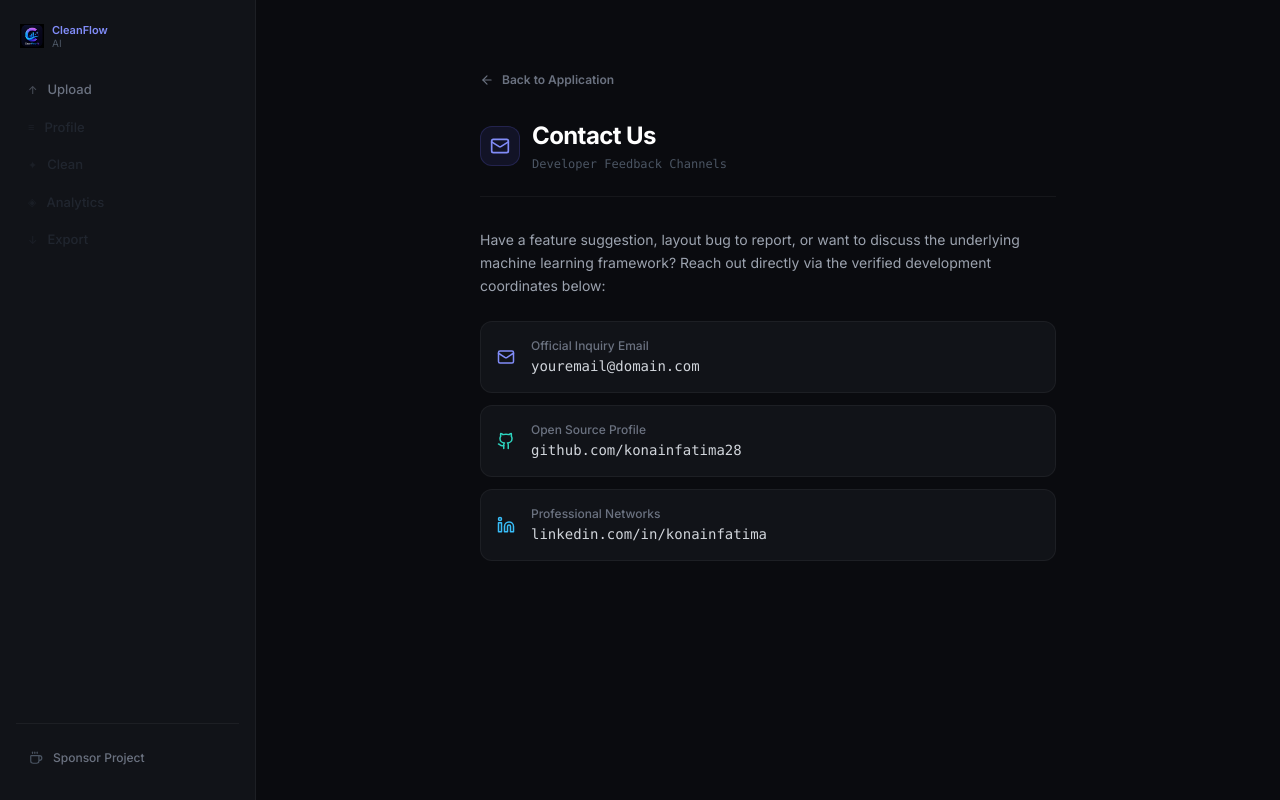
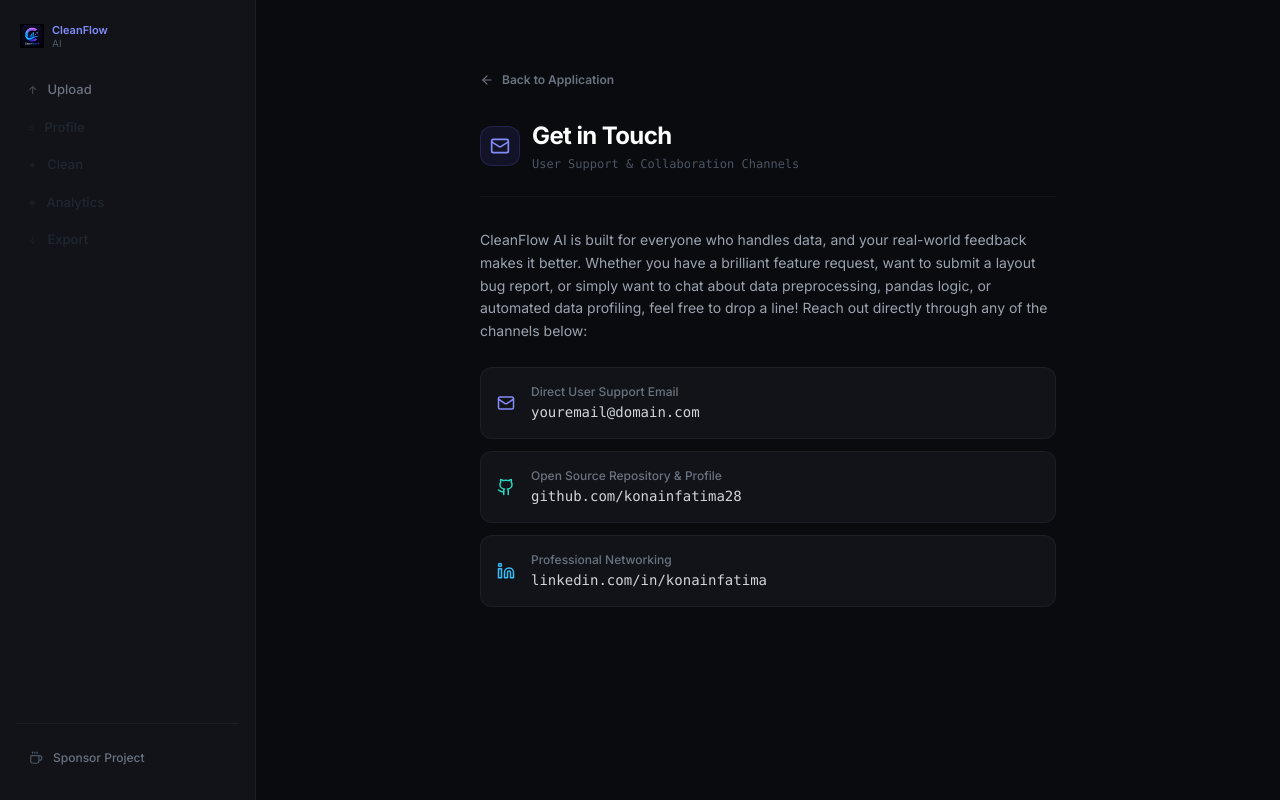
Before and after one commit to konainfatima28/CleanFlow-AI, a React (Vite) app in the folder frontend/: page /dashboard in a window 1280 px wide. Both pictures are taken after a click on the button "Contact Us". Built offline with nearby package versions, Linux system fonts and the light colour scheme.

Commit message:
Revise Contact Us page content and structure
Updated the Contact Us page with new headings and descriptions for better clarity and user engagement.

```diff
--- a/frontend/src/pages/ContactUs.tsx
+++ b/frontend/src/pages/ContactUs.tsx
@@ -1,3 +1,7 @@
+// ────────────────────────────────────────────────────────────────────────────
+// src/pages/ContactUs.tsx —
+// ────────────────────────────────────────────────────────────────────────────
+
 import React from 'react';
 import { motion } from 'framer-motion';
 import { Mail, Github, Linkedin, ArrowLeft } from 'lucide-react';
@@ -15,6 +19,7 @@ export const ContactUs: React.FC<LegalProps> = ({ onBack }) => {
       className="min-h-screen bg-[#0a0b0f] text-gray-300 py-12 px-4 sm:px-6 lg:px-8"
     >
       <div className="max-w-xl mx-auto space-y-8">
+        {/* Back navigation */}
         <button
           onClick={onBack}
           className="flex items-center gap-2 text-xs font-semibold text-gray-500 hover:text-indigo-400 transition-colors focus:outline-none"
@@ -22,33 +27,37 @@ export const ContactUs: React.FC<LegalProps> = ({ onBack }) => {
           <ArrowLeft size={14} /> Back to Application
         </button>
 
+        {/* Title row */}
         <div className="flex items-center gap-3 pb-6 border-b border-white/5">
           <div className="w-10 h-10 rounded-xl bg-indigo-500/10 border border-indigo-500/20 flex items-center justify-center text-indigo-400">
             <Mail size={20} />
           </div>
           <div>
-            <h1 className="text-2xl font-bold text-white tracking-tight">Contact Us</h1>
-            <p className="text-xs text-gray-600 mt-1 font-mono">Developer Feedback Channels</p>
+            <h1 className="text-2xl font-bold text-white tracking-tight">Get in Touch</h1>
+            <p className="text-xs text-gray-600 mt-1 font-mono">User Support & Collaboration Channels</p>
           </div>
         </div>
 
+        {/* Humanized copy with embedded SEO anchors */}
         <div className="space-y-5 text-sm leading-relaxed text-center">
           <p className="text-gray-400 text-left mb-6">
-            Have a feature suggestion, layout bug to report, or want to discuss the underlying machine learning framework? Reach out directly via the verified development coordinates below:
+            CleanFlow AI is built for everyone who handles data, and your real-world feedback makes it better. Whether you have a brilliant feature request, want to submit a layout bug report, or simply want to chat about data preprocessing, pandas logic, or automated data profiling, feel free to drop a line! Reach out directly through any of the channels below:
           </p>
 
           <div className="space-y-3">
+            {/* Email link */}
             <a
               href="mailto:youremail@domain.com"
               className="flex items-center gap-4 p-4 rounded-xl bg-[#111318] border border-white/5 hover:border-indigo-500/20 text-gray-300 hover:text-white transition-all group"
             >
               <Mail size={18} className="text-indigo-400 group-hover:scale-110 transition-transform" />
               <div className="text-left">
-                <p className="text-xs text-gray-500 font-medium">Official Inquiry Email</p>
+                <p className="text-xs text-gray-500 font-medium">Direct User Support Email</p>
                 <p className="text-sm font-mono mt-0.5">youremail@domain.com</p>
               </div>
             </a>
 
+            {/* GitHub Profile */}
             <a
               href="https://github.com/konainfatima28"
               target="_blank"
@@ -57,11 +66,12 @@ export const ContactUs: React.FC<LegalProps> = ({ onBack }) => {
             >
               <Github size={18} className="text-teal-400 group-hover:scale-110 transition-transform" />
               <div className="text-left">
-                <p className="text-xs text-gray-500 font-medium">Open Source Profile</p>
+                <p className="text-xs text-gray-500 font-medium">Open Source Repository & Profile</p>
                 <p className="text-sm font-mono mt-0.5">github.com/konainfatima28</p>
               </div>
             </a>
 
+            {/* LinkedIn Profile */}
             <a
               href="https://linkedin.com/in/konainfatima"
               target="_blank"
@@ -70,7 +80,7 @@ export const ContactUs: React.FC<LegalProps> = ({ onBack }) => {
             >
               <Linkedin size={18} className="text-sky-400 group-hover:scale-110 transition-transform" />
               <div className="text-left">
-                <p className="text-xs text-gray-500 font-medium">Professional Networks</p>
+                <p className="text-xs text-gray-500 font-medium">Professional Networking</p>
                 <p className="text-sm font-mono mt-0.5">linkedin.com/in/konainfatima</p>
               </div>
             </a>
```
